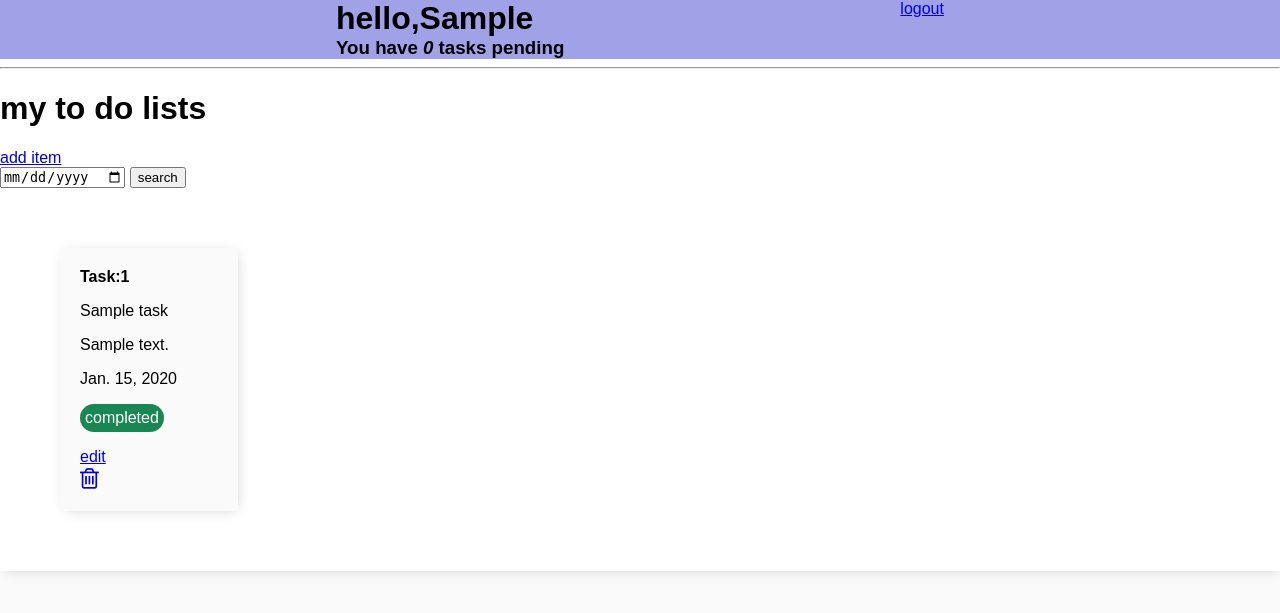
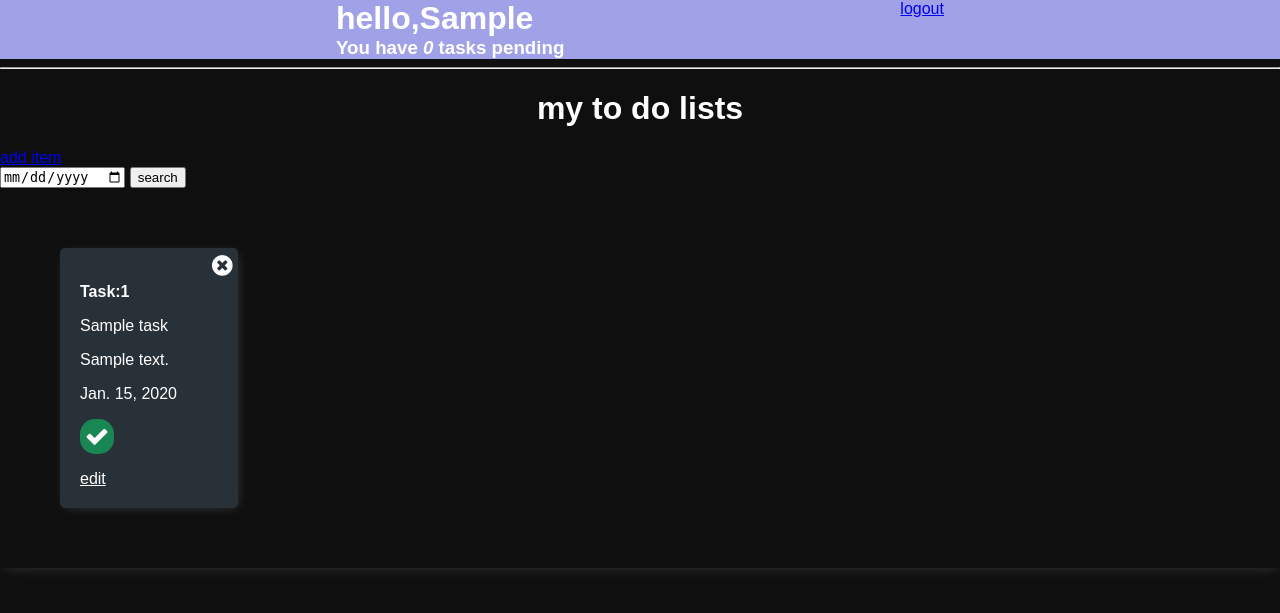
Before and after one commit to shiblykt/todo, a Django app: page / in a window 1280 px wide. Shown: the top 613 px of the page. Run offline with Django 4.2, Linux system fonts and the light colour scheme; a user stored in the database is signed in; tables that the repository leaves empty hold one stand-in row (values such as "Sample post").

Commit message:
design updates

```diff
--- a/tasklist/static/style/main.css
+++ b/tasklist/static/style/main.css
@@ -3,26 +3,27 @@ body {
   padding: 0%;
   box-sizing: border-box;
   font-family: Arial, Helvetica, sans-serif;
-  background-color: #fafafa; }
+  background-color: #0f0f0f;
+  color: #fff; }
 
 .container {
   max-width: 100%;
   margin: auto;
-  background-color: #fff;
-  -webkit-box-shadow: 2px 2px 13px -4px rgba(0, 0, 0, 0.21);
-  box-shadow: 2px 2px 13px -4px rgba(0, 0, 0, 0.21); }
+  background-color: var(--color-canvas-default);
+  -webkit-box-shadow: 2px 2px 13px -4px rgba(255, 255, 255, 0.21);
+  box-shadow: 2px 2px 13px -4px rgba(255, 255, 255, 0.21); }
 
 p.color_completed {
   background: #198754;
   width: fit-content;
-  color: white;
+  color: #fff;
   border-radius: 15px;
   padding: 5px; }
 
 p.color_pending {
-  background: #dc3545;
+  background: grey;
   width: fit-content;
-  color: white;
+  color: #fff;
   border-radius: 15px;
   padding: 5px; }
 
@@ -37,15 +38,24 @@ p.color_pending {
   padding: 10px; }
 
 .task-wrapper {
-  -webkit-box-shadow: 2px 2px 13px -4px rgba(0, 0, 0, 0.21);
-  box-shadow: 2px 2px 13px -4px rgba(0, 0, 0, 0.21);
+  -webkit-box-shadow: 2px 2px 13px -4px rgba(255, 255, 255, 0.21);
+  box-shadow: 2px 2px 13px -4px rgba(255, 255, 255, 0.21);
+  color: #fff;
   max-width: 750px;
   margin: 50px;
-  background-color: #fafafa;
-  padding: 20px; }
+  background-color: #293138;
+  border-radius: 5px;
+  padding: 0px 0px 20px 20px; }
 
 @media screen and (min-width: 768px) {
   .grid-container {
     grid-template-columns: repeat(4, 1fr); } }
+.task-wrapper a {
+  color: #fff; }
+
+.delete-task {
+  display: flex;
+  justify-content: end;
+  padding: 5px; }
 
 /*# sourceMappingURL=main.css.map */
--- a/tasklist/static/style/main.scss
+++ b/tasklist/static/style/main.scss
@@ -1,34 +1,36 @@
 $primary-color: rgb(161, 161, 231);
 $status-pending: #dc3545;
+$font-color: #fff;
 @mixin status($theme: #198754) {
   background: $theme;
   width: fit-content;
-  color: white;
+  color: $font-color;
   border-radius: 15px;
   padding: 5px;
 }
 @mixin shadow {
-  -webkit-box-shadow: 2px 2px 13px -4px rgba(0, 0, 0, 0.21);
-  box-shadow: 2px 2px 13px -4px rgba(0, 0, 0, 0.21);
+  -webkit-box-shadow: 2px 2px 13px -4px rgba(255, 255, 255, 0.21);
+  box-shadow: 2px 2px 13px -4px rgba(255, 255, 255, 0.21);
 }
 body {
   margin: 0%;
   padding: 0%;
   box-sizing: border-box;
   font-family: Arial, Helvetica, sans-serif;
-  background-color: #fafafa;
+  background-color: #0f0f0f;
+  color: $font-color;
 }
 .container {
   max-width: 100%;
   margin: auto;
-  background-color: #fff;
+  background-color: var(--color-canvas-default);
   @include shadow;
 }
 p.color_completed {
   @include status;
 }
 p.color_pending {
-  @include status($theme: #dc3545);
+  @include status($theme: grey);
 }
 .header-bar {
   background-color: $primary-color;
@@ -42,13 +44,23 @@ p.color_pending {
 }
 .task-wrapper {
   @include shadow;
+  color: $font-color;
   max-width: 750px;
   margin: 50px;
-  background-color: #fafafa;
-  padding: 20px;
+  background-color: #293138;
+  border-radius: 5px;
+  padding: 0px 0px 20px 20px;
 }
 @media screen and (min-width: 768px) {
   .grid-container {
     grid-template-columns: repeat(4, 1fr);
   }
 }
+.task-wrapper a {
+  color: $font-color;
+}
+.delete-task {
+  display: flex;
+  justify-content: end;
+  padding: 5px;
+}
--- a/tasklist/templates/tasklist/task_list.html
+++ b/tasklist/templates/tasklist/task_list.html
@@ -16,7 +16,7 @@
 </div>
 
 <hr />
-<h1>my to do lists</h1>
+<h1 align="center">my to do lists</h1>
 <a href="{% url 'task-create' %}">add item</a>
 <form method="get">
   <input type="date" name="search-date" value="{{search_input}}" />
@@ -25,17 +25,19 @@
 <div class="grid-container">
   {% for task in tasks %}
   <div class="task-wrapper">
-    <div><strong>Task:{{forloop.counter}}</strong></div>
+    <div class="delete-task">
+      <a href="{% url 'task-delete' task.id %}"
+        ><i class="fa fa-times-circle" style="font-size:24px"></i
+      ></a>
+    </div>
+    <div class="task-head">
+      <strong>Task:{{forloop.counter}}</strong>
+    </div>
     <div><p>{{task.title}}</p></div>
     <div><p>{{task.description}}</p></div>
     <div><p>{{task.due}}</p></div>
-    <div><p class="color_{{ task.status }}">{{task.status}}</p></div>
+    <div><p class="color_{{ task.status }}"><i class="fa fa-check" style="font-size:24px"></i></p></div>
     <div><a href="{% url 'task-update' task.id %}">edit</a></div>
-    <div>
-      <a href="{% url 'task-delete' task.id %}"
-        ><i class="fa fa-trash-o" style="font-size: 24px"></i
-      ></a>
-    </div>
   </div>
 
   {% empty %}
```
Also changed, not shown: 1 other file.
